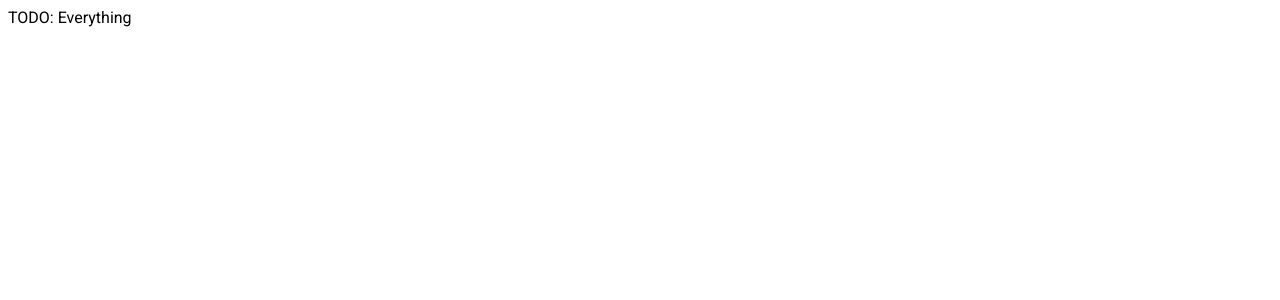
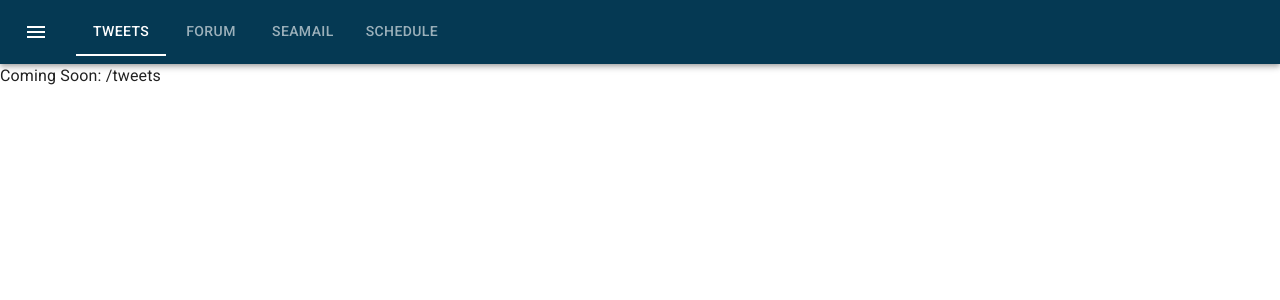
Before and after one commit to scriptist/twitarr-frontend, a React (Create React App) app: page /tweets in a window 1280 px wide. Shown: the top 300 px of the page. Built offline with nearby package versions, Linux system fonts and the light colour scheme.

Commit message:
Create routes & nav bar

```diff
--- a/package.json
+++ b/package.json
@@ -6,6 +6,7 @@
     "@emotion/react": "^11.8.2",
     "@emotion/styled": "^11.8.1",
     "@fontsource/roboto": "^4.5.3",
+    "@mui/icons-material": "^5.5.1",
     "@mui/material": "^5.5.1",
     "@testing-library/jest-dom": "^5.14.1",
     "@testing-library/react": "^12.0.0",
--- a/src/index.tsx
+++ b/src/index.tsx
@@ -2,21 +2,19 @@ import "@fontsource/roboto/300.css";
 import "@fontsource/roboto/400.css";
 import "@fontsource/roboto/500.css";
 import "@fontsource/roboto/700.css";
-import { Global, css } from "@emotion/react";
 import App from "./react/App";
+import CssBaseline from "@mui/material/CssBaseline";
 import React from "react";
 import ReactDOM from "react-dom";
+import { ThemeProvider } from "@mui/material/styles";
+import theme from "./theme";
 
 ReactDOM.render(
   <React.StrictMode>
-    <Global
-      styles={css`
-        :root {
-          font-family: Roboto, sans-serif;
-        }
-      `}
-    />
-    <App />
+    <ThemeProvider theme={theme}>
+      <CssBaseline />
+      <App />
+    </ThemeProvider>
   </React.StrictMode>,
   document.getElementById("root"),
 );
--- a/src/react/App.tsx
+++ b/src/react/App.tsx
@@ -1,7 +1,38 @@
-import React from "react";
+import { BrowserRouter, Route, Routes } from "react-router-dom";
+import ComingSoonPage from "./page/ComingSoonPage";
+import Layout from "./page/Layout";
+import NotFoundPage from "./page/NotFoundPage";
 
-function App() {
-  return <div className="App">TODO: Everything</div>;
+interface Props {}
+
+export default function App(_: Props) {
+  return (
+    <BrowserRouter>
+      <Routes>
+        <Route path="/" element={<Layout />}>
+          <Route index element={<ComingSoonPage />} />
+          <Route path="tweets" element={<ComingSoonPage />} />
+          <Route path="forum" element={<ComingSoonPage />}>
+            <Route index element={<ComingSoonPage />} />
+            <Route path="favorites" element={<ComingSoonPage />} />
+            <Route path="owned" element={<ComingSoonPage />} />
+            <Route path=":categoryId" element={<ComingSoonPage />} />
+            <Route path="posts" element={<ComingSoonPage />}>
+              <Route path="favorites" element={<ComingSoonPage />} />
+              <Route path="owned" element={<ComingSoonPage />} />
+              <Route path="mentions" element={<ComingSoonPage />} />
+              <Route path=":postId" element={<ComingSoonPage />} />
+            </Route>
+          </Route>
+          <Route path="seamail" element={<ComingSoonPage />}>
+            <Route index element={<ComingSoonPage />} />
+            <Route path=":seamailId" element={<ComingSoonPage />} />
+          </Route>
+          <Route path="schedule" element={<ComingSoonPage />} />
+
+          <Route path="*" element={<NotFoundPage />} />
+        </Route>
+      </Routes>
+    </BrowserRouter>
+  );
 }
-
-export default App;
--- /dev/null
+++ b/src/react/page/ComingSoonPage.tsx
@@ -0,0 +1,9 @@
+import { useLocation } from "react-router-dom";
+
+interface Props {}
+
+export default function ComingSoonPage(_: Props) {
+  const { pathname } = useLocation();
+
+  return <div>Coming Soon: {pathname}</div>;
+}
--- /dev/null
+++ b/src/react/page/Layout.tsx
@@ -0,0 +1,108 @@
+import {
+  AppBar,
+  IconButton,
+  Menu,
+  MenuItem,
+  Tab,
+  Tabs,
+  Toolbar,
+} from "@mui/material";
+import { Link, Outlet, matchPath, useLocation } from "react-router-dom";
+import { ThemeProvider, createTheme } from "@mui/material/styles";
+import MenuIcon from "@mui/icons-material/Menu";
+import { useState } from "react";
+
+const tabLinks: [string, string][] = [
+  ["Tweets", "/tweets"],
+  ["Forum", "/forum"],
+  ["Seamail", "/seamail"],
+  ["Schedule", "/schedule"],
+];
+
+const menuLinks: [string, string][] = [
+  ["Home", "/"],
+  ["Looking for Group", "/lfg"],
+  ["Games", "/games"],
+  ["Karaoke", "/karaoke"],
+];
+
+interface Props {}
+
+export default function Layout(_: Props) {
+  return (
+    <>
+      <AppBar position="sticky">
+        <Toolbar>
+          <MenuLinks />
+          <TabLinks />
+        </Toolbar>
+      </AppBar>
+      <Outlet />
+    </>
+  );
+}
+
+// Helpers
+
+function MenuLinks() {
+  const [menuAnchorEl, setMenuAnchorEl] = useState<null | HTMLElement>(null);
+  const closeMenu = () => setMenuAnchorEl(null);
+  const { pathname } = useLocation();
+
+  return (
+    <>
+      <IconButton
+        size="large"
+        edge="start"
+        color="inherit"
+        aria-label="menu"
+        sx={{ mr: 2 }}
+        onClick={(event) => setMenuAnchorEl(event.currentTarget)}
+      >
+        <MenuIcon />
+      </IconButton>
+      <Menu
+        anchorEl={menuAnchorEl}
+        open={menuAnchorEl != null}
+        onClose={closeMenu}
+      >
+        {menuLinks.map(([label, path]) => (
+          <MenuItem component={Link} key={path} onClick={closeMenu} to={path}>
+            {matchPath(path, pathname) ? <strong>{label}</strong> : label}
+          </MenuItem>
+        ))}
+      </Menu>
+    </>
+  );
+}
+
+function TabLinks() {
+  const selectedTab = useSelectedTab();
+
+  return (
+    <ThemeProvider
+      theme={createTheme({ palette: { primary: { main: "#fff" } } })}
+    >
+      <Tabs textColor="inherit" value={selectedTab ?? false}>
+        {tabLinks.map(([label, path]) => (
+          <Tab
+            component={Link}
+            key={path}
+            label={label}
+            to={path}
+            value={path}
+          />
+        ))}
+      </Tabs>
+    </ThemeProvider>
+  );
+}
+
+// Hooks
+
+function useSelectedTab(): string | undefined {
+  const { pathname } = useLocation();
+
+  const paths = tabLinks.map(([, path]) => path);
+  return paths.find((p) => matchPath(p, pathname) != null);
+}
--- /dev/null
+++ b/src/react/page/NotFoundPage.tsx
@@ -0,0 +1,5 @@
+interface Props {}
+
+export default function NotFoundPage(_: Props) {
+  return <div>Page not found</div>;
+}
--- /dev/null
+++ b/src/theme.ts
@@ -0,0 +1,10 @@
+import { createTheme } from "@mui/material/styles";
+
+export default createTheme({
+  palette: {
+    mode: "light",
+    primary: {
+      main: "#053953",
+    },
+  },
+});
```
Also changed, not shown: 1 other file (tests, documents, lock files or other folders).
